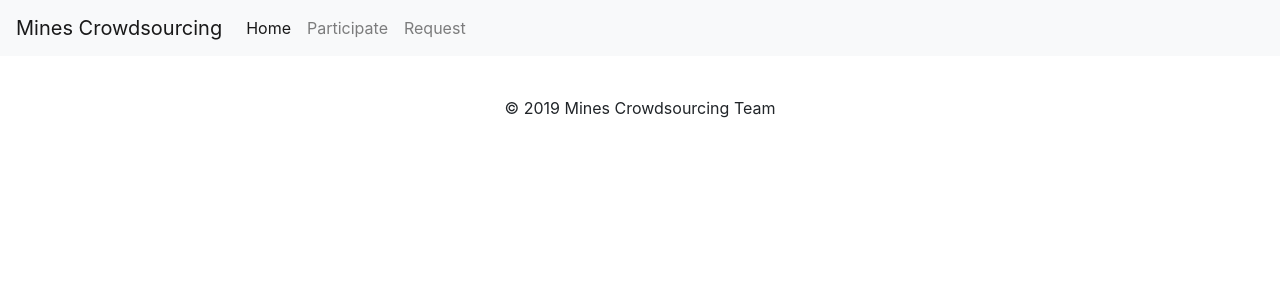
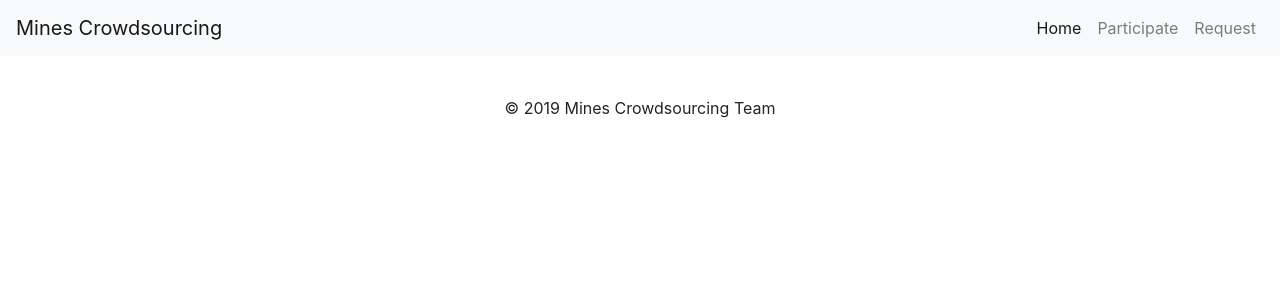
Before and after one commit to Colorado-School-of-Mines-Crowd-Sourcing/Mines-Crowdsourcing-System-3.0, a Django app: page /jobPosting/ in a window 1280 px wide. Shown: the top 300 px of the page. Run offline with Django 3.2, Linux system fonts and the light colour scheme; some libraries are stand-ins or nearby versions.

Commit message:
Right align

```diff
--- a/templates/jobPosting/base.html
+++ b/templates/jobPosting/base.html
@@ -9,7 +9,7 @@
     </head>
     <body class="d-flex flex-column">
       <nav class="navbar navbar-expand-lg navbar-light bg-light">
-        <a class="navbar-brand" href="#">Mines Crowdsourcing</a>
+        <a class="navbar-brand w-100" href="#">Mines Crowdsourcing</a>
         <div class="collapse navbar-collapse flex-grow-1 text-righ">
           <ul class="navbar-nav mr-auto">
             <li class="nav-item active">
```
